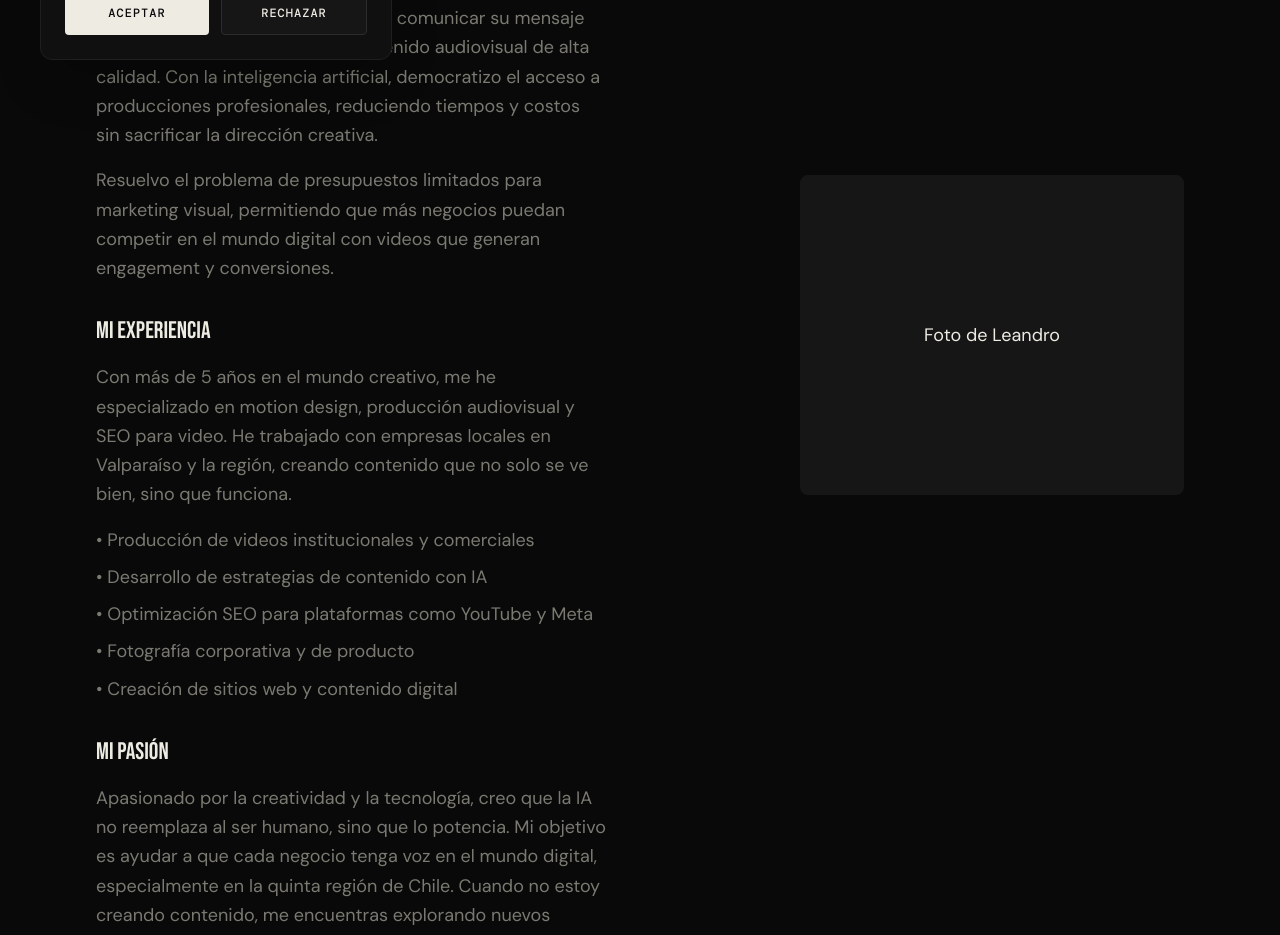
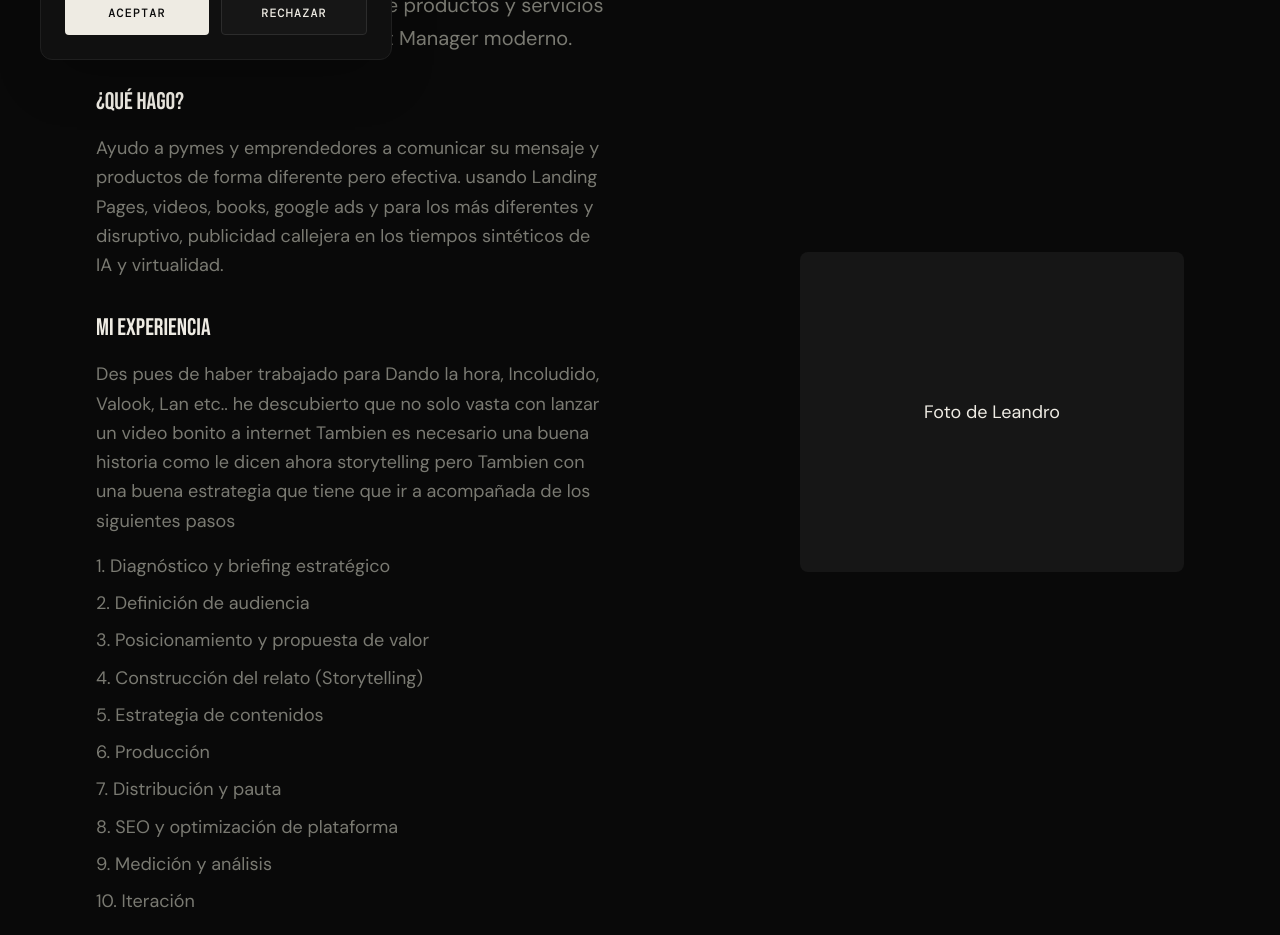
Before and after one commit to leandrovenegas/portafolio, a Next.js app: page /sobre-mi in a window 1280 px wide. Shown: the part 700-1635 px from the top of the page. Built offline with nearby package versions, Linux system fonts and the light colour scheme.

Commit message:
about me

```diff
--- a/app/sobre-mi/page.js
+++ b/app/sobre-mi/page.js
@@ -23,18 +23,14 @@ export default function SobreMi() {
                   Hola, soy Leandro Venegas
                 </h1>
                 <p className="font-body text-mid text-lg md:text-xl max-w-2xl leading-relaxed">
-                  Director creativo especializado en producción audiovisual con inteligencia artificial para empresas en Valparaíso, Viña del Mar y Santiago.
-                </p>
+Aumento la visibilidad en internet para diferentes empresas en Valparaíso, Viña del Mar y Santiago, diseño estrategias de marketing digital basadas en el formato preferido del Homo sapiens, videos largos videos cortos, videos para todo el ciclo del producto, en definitiva soy un vendedor de productos y servicios potenciado por la IA, un Product Manager moderno.                </p>
               </div>
 
               {/* Propuesta de valor */}
               <div>
                 <h2 className="font-display text-2xl text-ink mb-4">¿Qué hago?</h2>
                 <p className="font-body text-mid text-lg leading-relaxed mb-4">
-                  Ayudo a pymes y emprendedores a comunicar su mensaje de manera efectiva mediante contenido audiovisual de alta calidad. Con la inteligencia artificial, democratizo el acceso a producciones profesionales, reduciendo tiempos y costos sin sacrificar la dirección creativa.
-                </p>
-                <p className="font-body text-mid text-lg leading-relaxed">
-                  Resuelvo el problema de presupuestos limitados para marketing visual, permitiendo que más negocios puedan competir en el mundo digital con videos que generan engagement y conversiones.
+                  Ayudo a pymes y emprendedores a comunicar su mensaje y productos de forma diferente pero efectiva. usando Landing Pages, videos, books, google ads y para los más diferentes y disruptivo, publicidad callejera en los tiempos sintéticos de IA y virtualidad.
                 </p>
               </div>
 
@@ -42,14 +38,19 @@ export default function SobreMi() {
               <div>
                 <h2 className="font-display text-2xl text-ink mb-4">Mi experiencia</h2>
                 <p className="font-body text-mid text-lg leading-relaxed mb-4">
-                  Con más de 5 años en el mundo creativo, me he especializado en motion design, producción audiovisual y SEO para video. He trabajado con empresas locales en Valparaíso y la región, creando contenido que no solo se ve bien, sino que funciona.
+                 Des pues de haber trabajado para  Dando la hora, Incoludido, Valook, Lan etc.. he descubierto que no solo vasta con lanzar un video bonito a internet Tambien es necesario una buena historia como le dicen ahora storytelling pero Tambien con una buena estrategia que tiene que ir a acompañada de los siguientes pasos
                 </p>
                 <ul className="font-body text-mid text-lg leading-relaxed space-y-2">
-                  <li>• Producción de videos institucionales y comerciales</li>
-                  <li>• Desarrollo de estrategias de contenido con IA</li>
-                  <li>• Optimización SEO para plataformas como YouTube y Meta</li>
-                  <li>• Fotografía corporativa y de producto</li>
-                  <li>• Creación de sitios web y contenido digital</li>
+                  <li>1. Diagnóstico y briefing estratégico</li>
+                  <li>2. Definición de audiencia </li>
+                  <li>3. Posicionamiento y propuesta de valor</li>
+                  <li>4. Construcción del relato (Storytelling)</li>
+                  <li>5. Estrategia de contenidos</li>
+                  <li>6. Producción</li>
+                  <li>7. Distribución y pauta</li>
+                  <li>8. SEO y optimización de plataforma</li>
+                  <li>9. Medición y análisis</li>
+                  <li>10. Iteración</li>
                 </ul>
               </div>
 
@@ -57,16 +58,14 @@ export default function SobreMi() {
               <div>
                 <h2 className="font-display text-2xl text-ink mb-4">Mi pasión</h2>
                 <p className="font-body text-mid text-lg leading-relaxed">
-                  Apasionado por la creatividad y la tecnología, creo que la IA no reemplaza al ser humano, sino que lo potencia. Mi objetivo es ayudar a que cada negocio tenga voz en el mundo digital, especialmente en la quinta región de Chile. Cuando no estoy creando contenido, me encuentras explorando nuevos lugares o probando técnicas de edición innovadoras.
-                </p>
+Vengo de la escuela de las Comunicaciones UNIACC donde me apasione por la comunicación audiovisual que es mi base, en el camino el mundo me abrió las puertas a lo digital y las estrategias y ahora todo este conocimiento se convirtió en mi passion que comparto con el mundo.                </p>
               </div>
 
               {/* Llamado a la acción */}
               <div>
                 <h2 className="font-display text-2xl text-ink mb-4">¡Hablemos!</h2>
                 <p className="font-body text-mid text-lg leading-relaxed mb-6">
-                  Si buscas elevar tu presencia digital con contenido audiovisual profesional, estoy aquí para ayudarte. Revisemos juntos cómo podemos hacer que tu marca destaque.
-                </p>
+Si buscas elevar tu presencia digital con contenido audiovisual profesional y estrategia estoy aquí para ayudarte.                 </p>
                 <div className="flex flex-col sm:flex-row gap-4">
                   <Link
                     href={WA_LINK}
```
